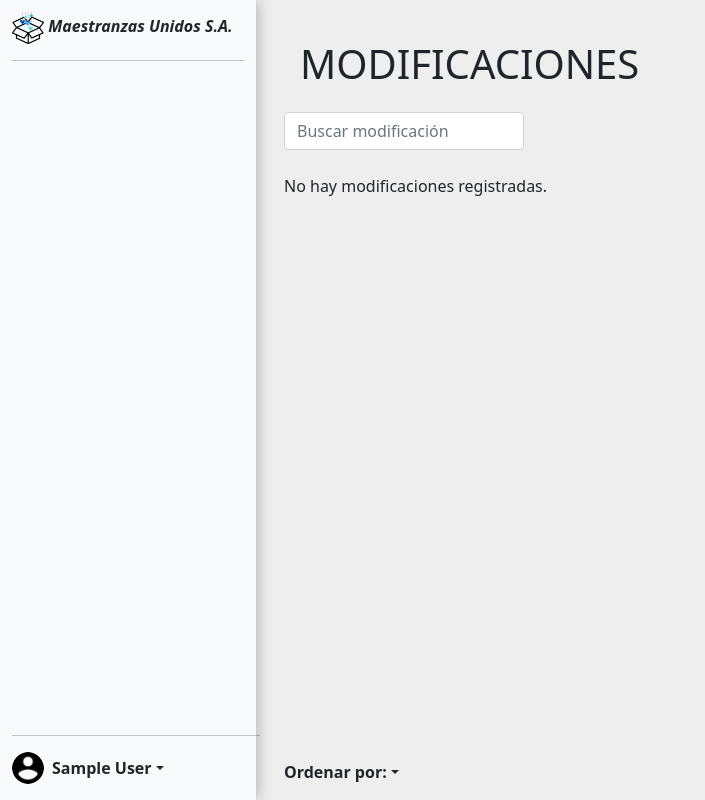
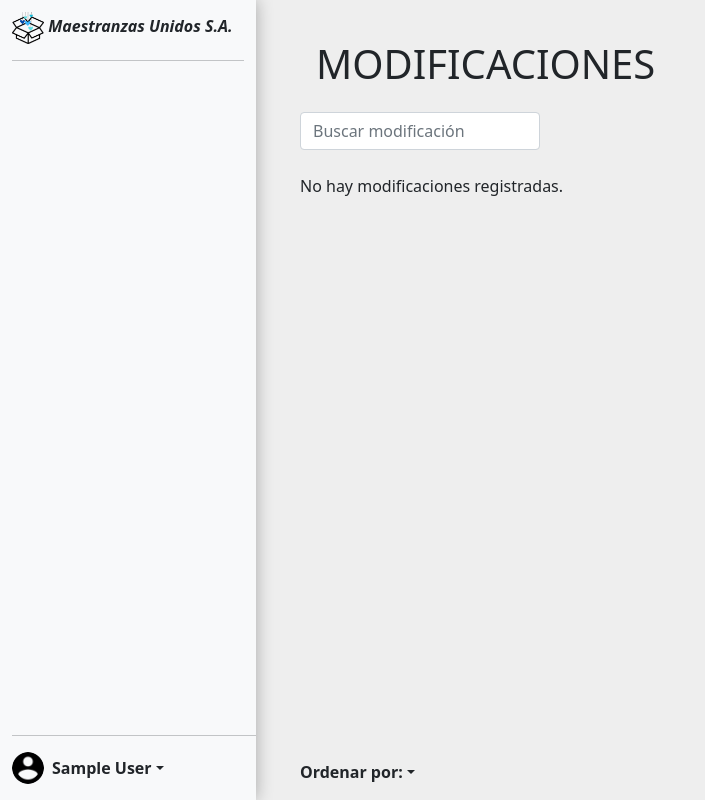
Before and after one commit to FcaHJ/Project-Maestranzas, a Flask app: page /modificaciones in a window 1280 px wide. Shown: the whole page, without its empty margins (0-705 px from the left). Run offline with Flask 3, Linux system fonts and the light colour scheme; the visitor is signed in with stand-in values (Sample User, id 1); data that the repository does not hold is empty; some libraries are stand-ins or nearby versions.

Commit message:
Modificacion CSS

```diff
--- a/Maestranzas/src/static/css/general.css
+++ b/Maestranzas/src/static/css/general.css
@@ -12,6 +12,8 @@ html, body {
     flex-wrap: wrap;
 }
 aside {
+    position: fixed;
+    left: 0;
     height: 100vh;
     width: 20%;
     padding: 12px;
@@ -51,7 +53,8 @@ aside {
     flex-shrink: 0 !important;
 }
 main{
+    margin-left: 20%;
     width: 80%;
-    padding: 1rem;
+    padding: 1rem 2rem;
     overflow-y: auto;
 }
```
Also changed, not shown: Maestranzas/src/static/css/inventario.css (+18 -7 lines).
